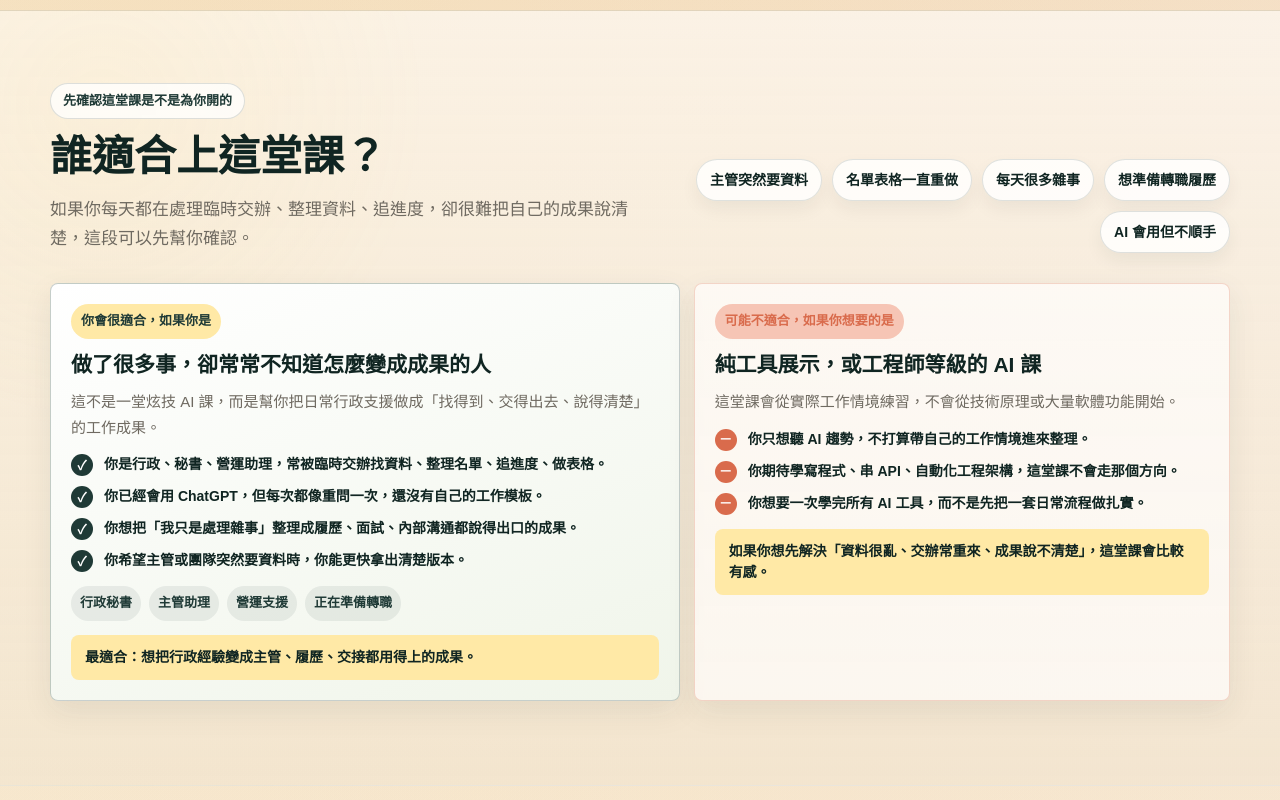
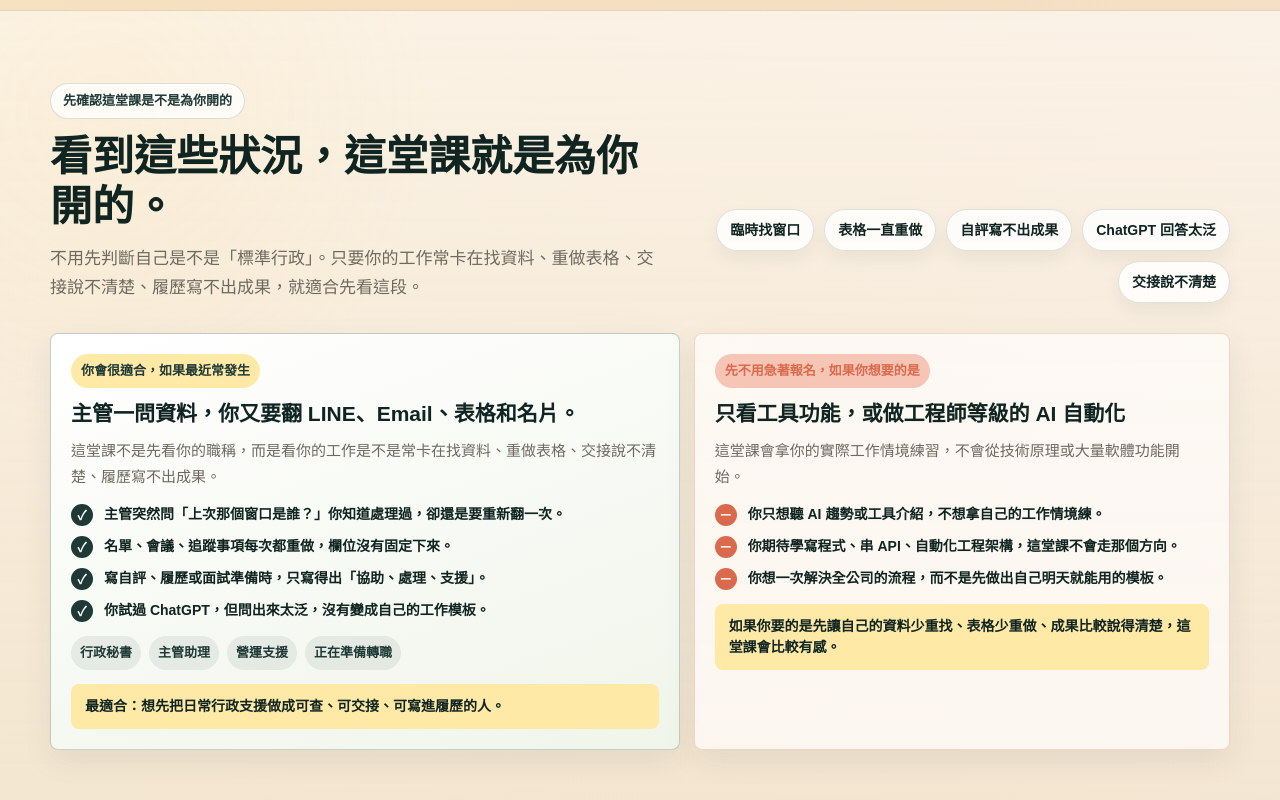
Before and after one commit to imnivek/admin-ai-value-workshop-lp, a plain HTML site: page index.html in a window 1280 px wide. Shown: the part 1040-1840 px from the top of the page. Drawn offline with Linux system fonts and the light colour scheme.

Commit message:
Refine audience fit messaging

```diff
--- a/index.html
+++ b/index.html
@@ -1164,27 +1164,27 @@
 
           <div class="audience-fit-panel" aria-label="誰適合上這堂課">
             <article class="fit-card primary">
-              <span class="fit-label">你會很適合，如果你是</span>
-              <h2>做了很多事，卻常常不知道怎麼變成成果的人</h2>
-              <p>這不是一堂炫技 AI 課，而是幫你把日常行政支援做成「找得到、交得出去、說得清楚」的工作成果。</p>
+              <span class="fit-label">你會很適合，如果最近常發生</span>
+              <h2>主管一問資料，你又要翻 LINE、Email、表格和名片。</h2>
+              <p>這堂課不是先看你的職稱，而是看你的工作是不是常卡在找資料、重做表格、交接說不清楚、履歷寫不出成果。</p>
               <ul class="fit-list">
-                <li>你是行政、秘書、營運助理，常被臨時交辦找資料、整理名單、追進度、做表格。</li>
-                <li>你已經會用 ChatGPT，但每次都像重問一次，還沒有自己的工作模板。</li>
-                <li>你想把「我只是處理雜事」整理成履歷、面試、內部溝通都說得出口的成果。</li>
-                <li>你希望主管或團隊突然要資料時，你能更快拿出清楚版本。</li>
+                <li>主管突然問「上次那個窗口是誰？」你知道處理過，卻還是要重新翻一次。</li>
+                <li>名單、會議、追蹤事項每次都重做，欄位沒有固定下來。</li>
+                <li>寫自評、履歷或面試準備時，只寫得出「協助、處理、支援」。</li>
+                <li>你試過 ChatGPT，但問出來太泛，沒有變成自己的工作模板。</li>
               </ul>
-              <div class="fit-note">最適合：想把行政經驗變成主管、履歷、交接都用得上的成果。</div>
+              <div class="fit-note">最適合：想先把日常行政支援做成可查、可交接、可寫進履歷的人。</div>
             </article>
             <article class="fit-card boundary">
-              <span class="fit-label">可能不適合，如果你想要的是</span>
-              <h2>純工具展示，或工程師等級的 AI 課</h2>
-              <p>這堂課會從實際工作情境練習，不會從技術原理或大量軟體功能開始。</p>
+              <span class="fit-label">先不用急著報名，如果你想要的是</span>
+              <h2>只看工具功能，或做工程師等級的 AI 自動化</h2>
+              <p>這堂課會拿你的實際工作情境練習，不會從技術原理或大量軟體功能開始。</p>
               <ul class="fit-list">
-                <li>你只想聽 AI 趨勢，不打算帶自己的工作情境進來整理。</li>
+                <li>你只想聽 AI 趨勢或工具介紹，不想拿自己的工作情境練。</li>
                 <li>你期待學寫程式、串 API、自動化工程架構，這堂課不會走那個方向。</li>
-                <li>你想要一次學完所有 AI 工具，而不是先把一套日常流程做扎實。</li>
+                <li>你想一次解決全公司的流程，而不是先做出自己明天就能用的模板。</li>
               </ul>
-              <div class="fit-note">如果你想先解決「資料很亂、交辦常重來、成果說不清楚」，這堂課會比較有感。</div>
+              <div class="fit-note">如果你要的是先讓自己的資料少重找、表格少重做、成果比較說得清楚，這堂課會比較有感。</div>
             </article>
           </div>
 
@@ -1234,27 +1234,27 @@
         <div class="audience-header">
           <div>
             <span class="badge">先確認這堂課是不是為你開的</span>
-            <h2 id="audience-fit-title">誰適合上這堂課？</h2>
-            <p>如果你每天都在處理臨時交辦、整理資料、追進度，卻很難把自己的成果說清楚，這段可以先幫你確認。</p>
+            <h2 id="audience-fit-title">看到這些狀況，這堂課就是為你開的。</h2>
+            <p>不用先判斷自己是不是「標準行政」。只要你的工作常卡在找資料、重做表格、交接說不清楚、履歷寫不出成果，就適合先看這段。</p>
           </div>
           <div class="audience-tags" aria-label="常見工作情境">
-            <span>主管突然要資料</span>
-            <span>名單表格一直重做</span>
-            <span>每天很多雜事</span>
-            <span>想準備轉職履歷</span>
-            <span>AI 會用但不順手</span>
+            <span>臨時找窗口</span>
+            <span>表格一直重做</span>
+            <span>自評寫不出成果</span>
+            <span>ChatGPT 回答太泛</span>
+            <span>交接說不清楚</span>
           </div>
         </div>
         <div class="audience-fit-panel" aria-label="誰適合與誰不適合">
           <article class="fit-card primary">
-            <span class="fit-label">你會很適合，如果你是</span>
-            <h2>做了很多事，卻常常不知道怎麼變成成果的人</h2>
-            <p>這不是一堂炫技 AI 課，而是幫你把日常行政支援做成「找得到、交得出去、說得清楚」的工作成果。</p>
+            <span class="fit-label">你會很適合，如果最近常發生</span>
+            <h2>主管一問資料，你又要翻 LINE、Email、表格和名片。</h2>
+            <p>這堂課不是先看你的職稱，而是看你的工作是不是常卡在找資料、重做表格、交接說不清楚、履歷寫不出成果。</p>
             <ul class="fit-list">
-              <li>你是行政、秘書、營運助理，常被臨時交辦找資料、整理名單、追進度、做表格。</li>
-              <li>你已經會用 ChatGPT，但每次都像重問一次，還沒有自己的工作模板。</li>
-              <li>你想把「我只是處理雜事」整理成履歷、面試、內部溝通都說得出口的成果。</li>
-              <li>你希望主管或團隊突然要資料時，你能更快拿出清楚版本。</li>
+              <li>主管突然問「上次那個窗口是誰？」你知道處理過，卻還是要重新翻一次。</li>
+              <li>名單、會議、追蹤事項每次都重做，欄位沒有固定下來。</li>
+              <li>寫自評、履歷或面試準備時，只寫得出「協助、處理、支援」。</li>
+              <li>你試過 ChatGPT，但問出來太泛，沒有變成自己的工作模板。</li>
             </ul>
             <div class="fit-mini-tags">
               <span>行政秘書</span>
@@ -1262,18 +1262,18 @@
               <span>營運支援</span>
               <span>正在準備轉職</span>
             </div>
-            <div class="fit-note">最適合：想把行政經驗變成主管、履歷、交接都用得上的成果。</div>
+            <div class="fit-note">最適合：想先把日常行政支援做成可查、可交接、可寫進履歷的人。</div>
           </article>
           <article class="fit-card boundary">
-            <span class="fit-label">可能不適合，如果你想要的是</span>
-            <h2>純工具展示，或工程師等級的 AI 課</h2>
-            <p>這堂課會從實際工作情境練習，不會從技術原理或大量軟體功能開始。</p>
+            <span class="fit-label">先不用急著報名，如果你想要的是</span>
+            <h2>只看工具功能，或做工程師等級的 AI 自動化</h2>
+            <p>這堂課會拿你的實際工作情境練習，不會從技術原理或大量軟體功能開始。</p>
             <ul class="fit-list">
-              <li>你只想聽 AI 趨勢，不打算帶自己的工作情境進來整理。</li>
+              <li>你只想聽 AI 趨勢或工具介紹，不想拿自己的工作情境練。</li>
               <li>你期待學寫程式、串 API、自動化工程架構，這堂課不會走那個方向。</li>
-              <li>你想要一次學完所有 AI 工具，而不是先把一套日常流程做扎實。</li>
+              <li>你想一次解決全公司的流程，而不是先做出自己明天就能用的模板。</li>
             </ul>
-            <div class="fit-note">如果你想先解決「資料很亂、交辦常重來、成果說不清楚」，這堂課會比較有感。</div>
+            <div class="fit-note">如果你要的是先讓自己的資料少重找、表格少重做、成果比較說得清楚，這堂課會比較有感。</div>
           </article>
         </div>
       </div>
@@ -1543,7 +1543,7 @@
           </article>
           <article class="card faq-card">
             <h3><span class="q-label">Q</span>公司資料不能外流怎麼辦？</h3>
-            <p><span class="a-label">A</span>可以使用去識別化內容。上課練的是工作方法，不要求公開公司、主管或客戶名稱。</p>
+            <p><span class="a-label">A</span>可以。公司名稱、客戶姓名、主管名字都可以改掉，上課不需要公開公司機密。</p>
           </article>
           <article class="card faq-card">
             <h3><span class="q-label">Q</span>我完全不懂 AI 可以來嗎？</h3>
@@ -1573,7 +1573,7 @@
           </article>
           <article class="card trust-card">
             <div class="trust-icon"><svg class="icon" viewBox="0 0 24 24" aria-hidden="true"><path d="M12 3 20 6v6c0 5-3.2 8-8 9-4.8-1-8-4-8-9V6z" fill="none" stroke="#1F3A36" stroke-width="2"/><path d="M9 12h6M10 12V9a2 2 0 0 1 4 0v3" stroke="#1F3A36" stroke-width="2" stroke-linecap="round"/></svg></div>
-            <div><h3>資料隱私</h3><p>可用去識別化素材，不公開學員清單。</p></div>
+            <div><h3>資料隱私</h3><p>公司名稱與客戶姓名可以改掉，不公開學員清單。</p></div>
           </article>
         </div>
       </div>
@@ -1596,7 +1596,7 @@
                 <svg class="icon" viewBox="0 0 24 24" aria-hidden="true"><path d="M5 12h14M13 6l6 6-6 6" fill="none" stroke="currentColor" stroke-width="2.2" stroke-linecap="round" stroke-linejoin="round"/></svg>
                 我要預留 NT$500 補助名額
               </a>
-              <p class="microcopy" style="color:rgba(255,255,255,.78)">報名前只需要先準備一個真實工作情境，去識別化即可。</p>
+              <p class="microcopy" style="color:rgba(255,255,255,.78)">報名前只需要先準備一個真實工作情境，公司名稱或客戶姓名可以先改掉。</p>
             </div>
           </div>
           <aside class="info-card" aria-label="課程資訊">
@@ -1610,7 +1610,7 @@
             <div class="info-row"><span>限額補助價</span><strong>NT$500</strong></div>
             <div class="info-row"><span>適合對象</span><strong>行政、秘書、主管助理、營運支援、轉職者</strong></div>
             <div class="info-row"><span>帶走成果</span><strong>5 份工作模板與一組 AI 提問包</strong></div>
-            <div class="info-row"><span>課前準備</span><strong>一個真實工作情境，去識別化即可</strong></div>
+            <div class="info-row"><span>課前準備</span><strong>一個真實工作情境，公司名稱或客戶姓名可以先改掉</strong></div>
           </aside>
         </div>
       </div>
```
Also changed, not shown: 1 other file.
